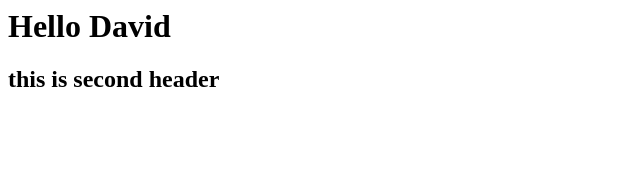
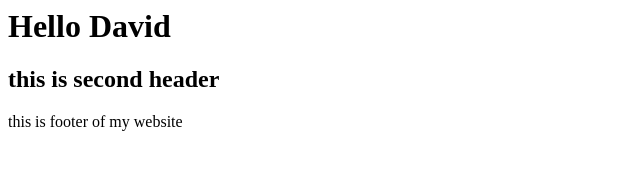
Before and after one commit to tabassum-se/sese, a plain HTML site: page index.html in a window 1280 px wide. Shown: the whole page, without its empty margins (0-640 px from the left). Drawn offline with Linux system fonts and the light colour scheme.

Commit message:
added footer to web

```diff
--- a/index.html
+++ b/index.html
@@ -4,4 +4,5 @@
 <h1>Hello David</h1>
 <h2>this is second header </h2>
 </body>
+<footer>this is footer of my website</footer>
 </html>
```
